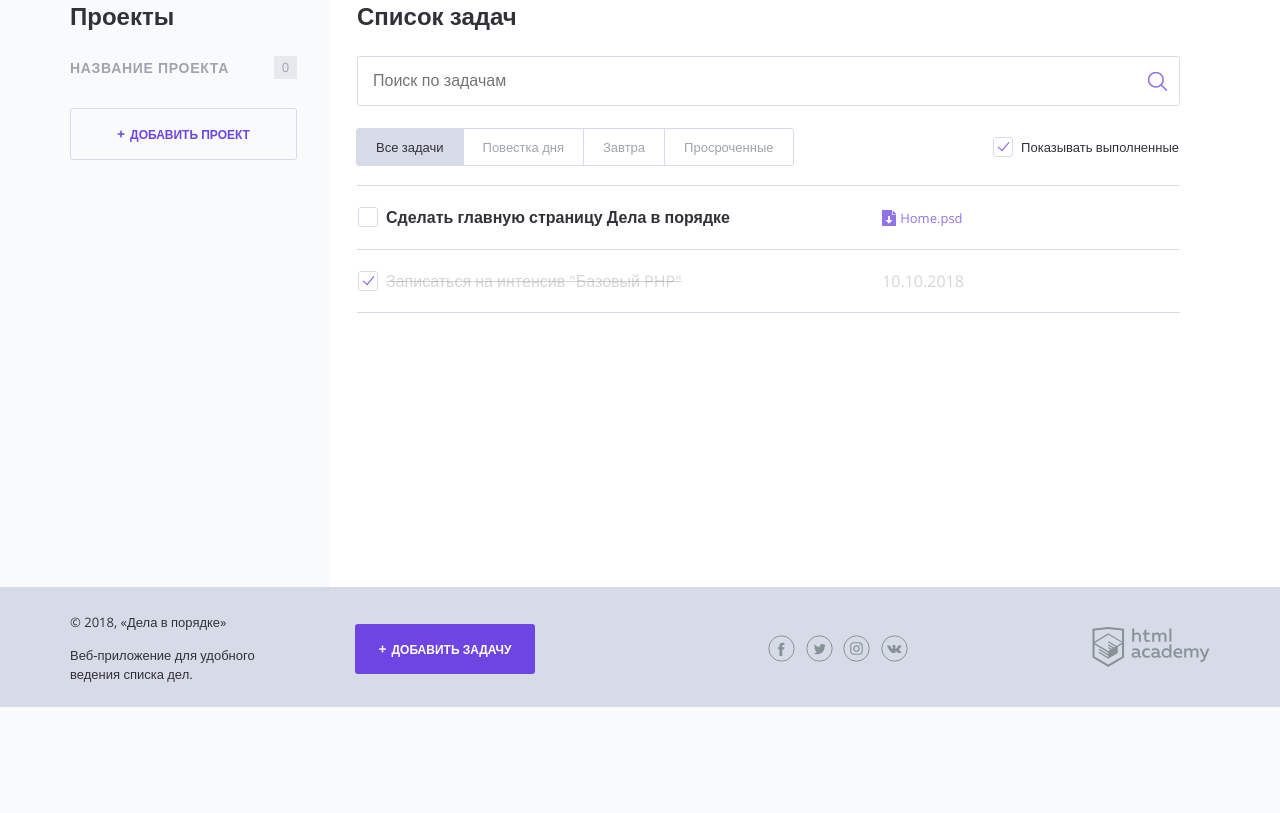
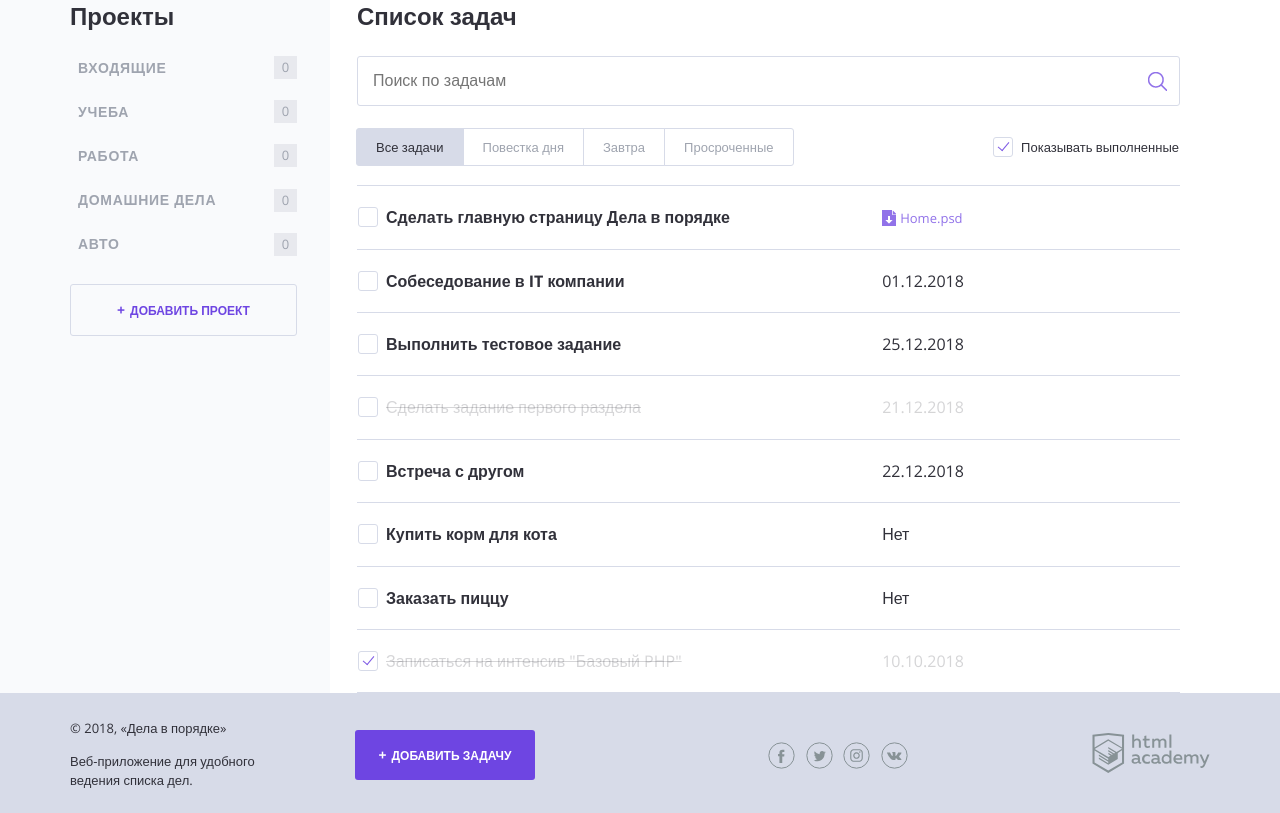
Before and after one commit to alex-gudimov/169811-doingsdone, a PHP site: page / in a window 1280 px wide. Shown: the part 93-906 px from the top of the page. Before the commit the page ends 800 px from the top, so only its background shows below. Run offline with PHP 8.4, Linux system fonts and the light colour scheme.

Commit message:
Добавил: вывод вывод из массива список проектов и задач

```diff
--- a/index.php
+++ b/index.php
@@ -1,6 +1,45 @@
 <?php
 // показывать или нет выполненные задачи
 $show_complete_tasks = rand(0, 1);
+$project_list = ['Входящие', 'Учеба', 'Работа', 'Домашние дела', 'Авто'];
+$task_list = [
+	[
+		'subject' => 'Собеседование в IT компании',
+		'date_complite' => '01.12.2018',
+		'catrgory' => 'Работа',
+		'performed' => 'Нет',
+	],
+	[
+		'subject' => 'Выполнить тестовое задание',
+		'date_complite' => '25.12.2018',
+		'catrgory' => 'Работа',
+		'performed' => 'Нет',
+	],
+	[
+		'subject' => 'Сделать задание первого раздела',
+		'date_complite' => '21.12.2018',
+		'catrgory' => 'Учеба',
+		'performed' => 'Да',
+	],
+	[
+		'subject' => 'Встреча с другом',
+		'date_complite' => '22.12.2018',
+		'catrgory' => 'Входящие',
+		'performed' => 'Нет',
+	],
+	[
+		'subject' => 'Купить корм для кота',
+		'date_complite' => 'Нет',
+		'catrgory' => 'Домашние дела',
+		'performed' => 'Нет',
+	],
+	[
+		'subject' => 'Заказать пиццу',
+		'date_complite' => 'Нет',
+		'catrgory' => 'Домашние дела',
+		'performed' => 'Нет',
+	]
+];
 ?>
 <!DOCTYPE html>
 <html lang="ru">
@@ -45,11 +84,12 @@ $show_complete_tasks = rand(0, 1);
                 <h2 class="content__side-heading">Проекты</h2>
 
                 <nav class="main-navigation">
-                    <ul class="main-navigation__list">
+                    <?php foreach ($project_list as $project_value): ?>
                         <li class="main-navigation__list-item">
-                            <a class="main-navigation__list-item-link" href="#">Название проекта</a>
+                            <a class="main-navigation__list-item-link" href="#"><?php echo $project_value; ?></a>
                             <span class="main-navigation__list-item-count">0</span>
                         </li>
+					<?php endforeach; ?>
                     </ul>
                 </nav>
 
@@ -96,6 +136,22 @@ $show_complete_tasks = rand(0, 1);
 
                         <td class="task__date"></td>
                     </tr>
+					<?php foreach ($task_list as $task_key => $task_item): ?>
+					<tr class="tasks__item task <?php if ($task_item['performed'] == 'Да') {echo 'task--completed';}?>">
+                        <td class="task__select">
+                            <label class="checkbox task__checkbox">
+                                <input class="checkbox__input visually-hidden task__checkbox" type="checkbox" value="1">
+                                <span class="checkbox__text"><?php echo $task_item['subject']; ?></span>
+                            </label>
+                        </td>
+
+                        <td class="task__date">
+                            <?php echo $task_item['date_complite']; ?>
+                        </td>
+
+                        <td class="task__date"></td>
+                    </tr>
+					<?php endforeach; ?>
                     <!--показывать следующий тег <tr/>, если переменная $show_complete_tasks равна единице-->
 					<?php if ($show_complete_tasks == 1): ?>
 						<tr class="tasks__item task task--completed">
```
